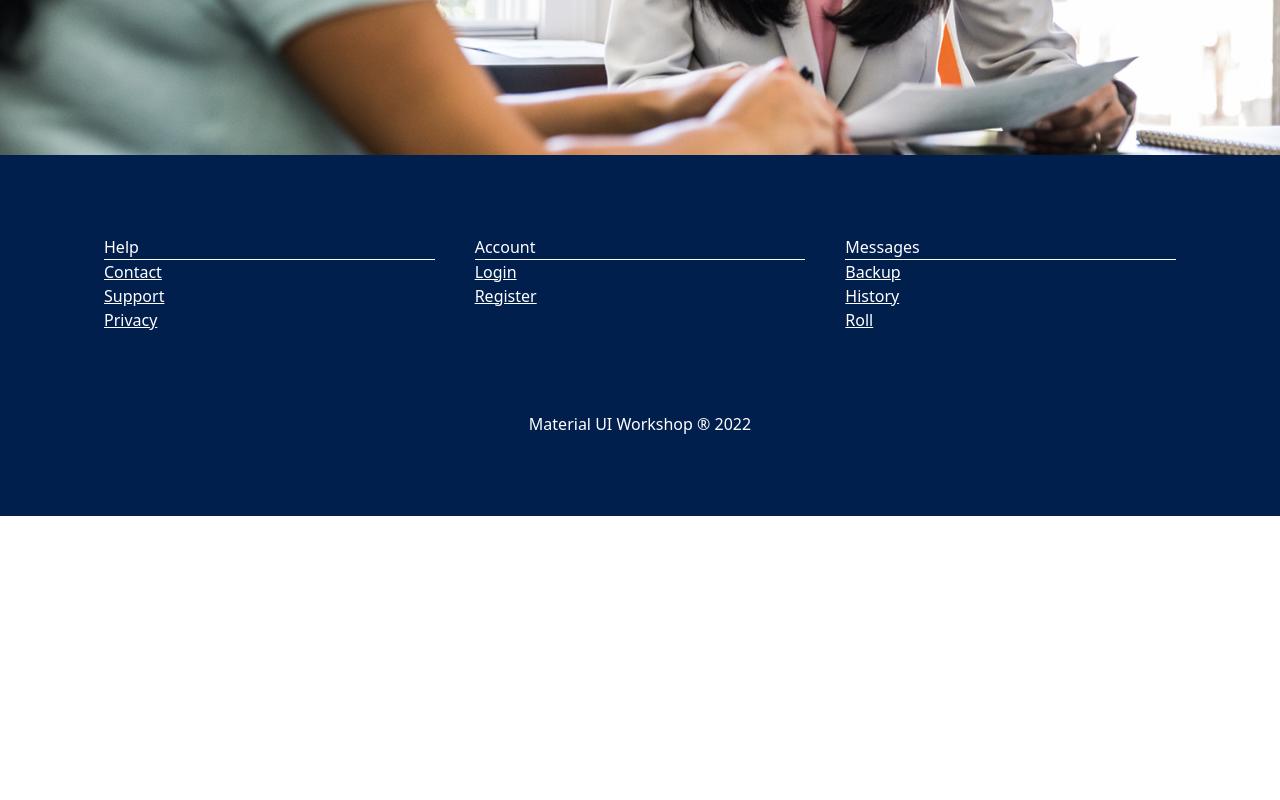
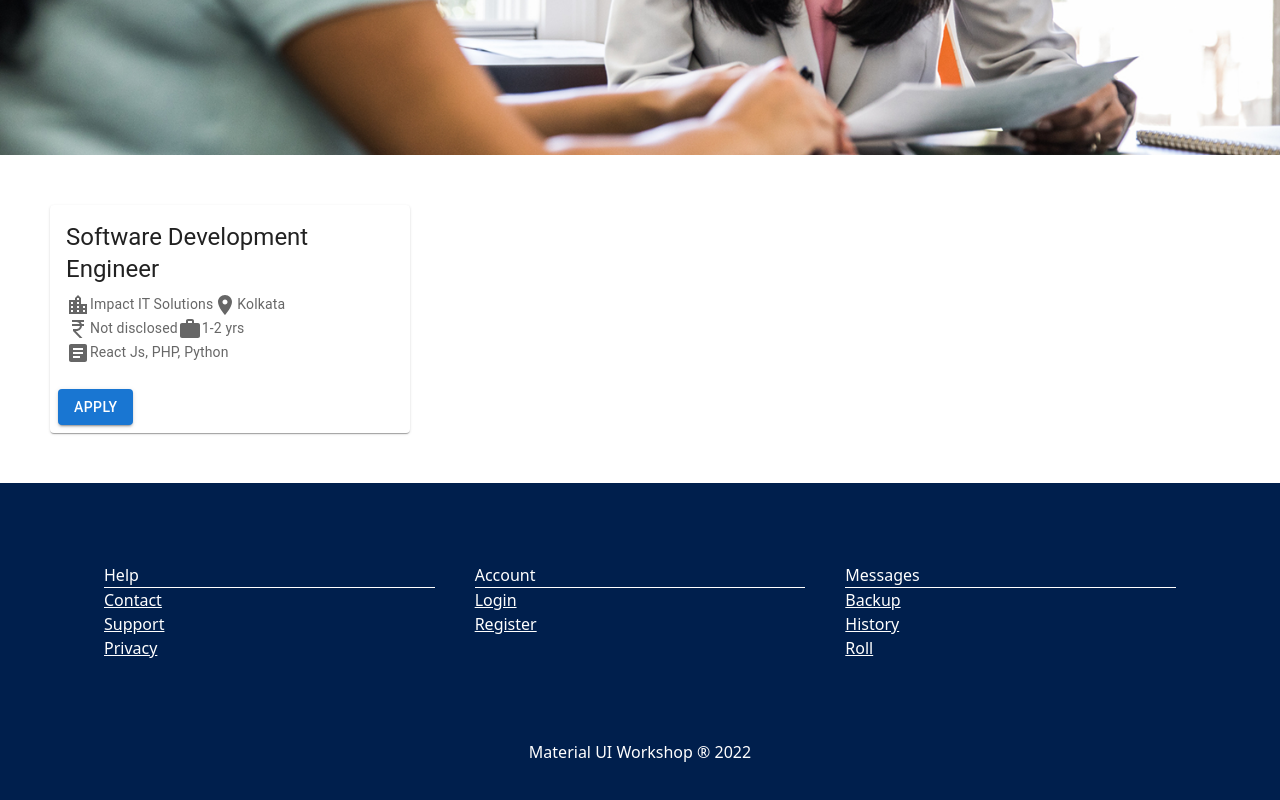
Before and after one commit to sgoel2718/Major-Project, a React (Create React App) app: page /Jobs in a window 1280 px wide. Shown: the part 554-1354 px from the top of the page. Before the commit the page ends 1070 px from the top, so only its background shows below. Built offline with nearby package versions, Linux system fonts and the light colour scheme.

Commit message:
Made job cards

```diff
--- a/src/components/Jobs.js
+++ b/src/components/Jobs.js
@@ -9,6 +9,16 @@ import FormControl from '@mui/material/FormControl';
 import Select from '@mui/material/Select';
 import Button from '@mui/material/Button'
 import { useState } from "react";
+import Card from '@mui/material/Card';
+import CardActions from '@mui/material/CardActions';
+import CardContent from '@mui/material/CardContent';
+import CardMedia from '@mui/material/CardMedia';
+import Typography from '@mui/material/Typography';
+import LocationOnIcon from '@mui/icons-material/LocationOn';
+import LocationCityIcon from '@mui/icons-material/LocationCity';
+import ArticleIcon from '@mui/icons-material/Article';
+import CurrencyRupeeIcon from '@mui/icons-material/CurrencyRupee';
+import WorkIcon from '@mui/icons-material/Work';
 
 export default function Footer() {
   const [location, setlocation] = useState();
@@ -17,6 +27,7 @@ export default function Footer() {
     setlocation(event.target.value)
   }
   return (
+    <div>
       <div>
             <img src={job} className="App-logo" alt="logo" height="5" width="30" />
             <div style={{position: "absolute", top: "35%", left: "30%", transform: ("-50%", "-50"), color: 'white'}}>
@@ -70,5 +81,28 @@ export default function Footer() {
 
             </div>
       </div>
+      <div style={{margin: 50}}>
+        {/* Job postings */}
+        <Card sx={{ maxWidth: 360 }}>
+             <CardContent>
+               <Typography gutterBottom variant="h5" component="div">
+                 Software Development Engineer
+               </Typography>
+               <Typography variant="body2" color="text.secondary">
+                <LocationCityIcon/>Impact IT Solutions
+                <LocationOnIcon/>Kolkata
+                <br/>
+                <CurrencyRupeeIcon/>Not disclosed
+                <WorkIcon/>1-2 yrs
+                <br/>
+                <ArticleIcon/>React Js, PHP, Python
+               </Typography>
+             </CardContent>
+             <CardActions>
+               <Button variant="contained">Apply</Button>
+             </CardActions>
+        </Card>
+      </div>
+    </div>
   );
 }
```
Lines whose indentation alone changed are shown as unchanged.
